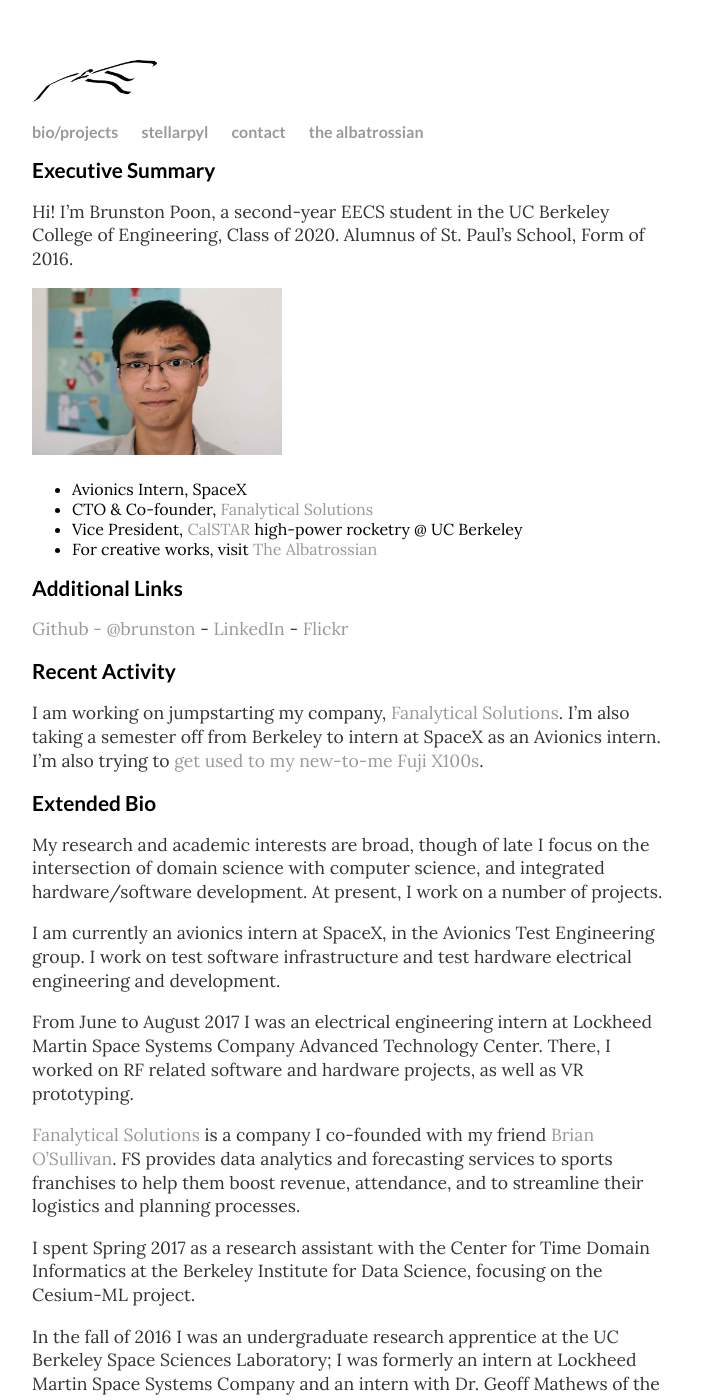
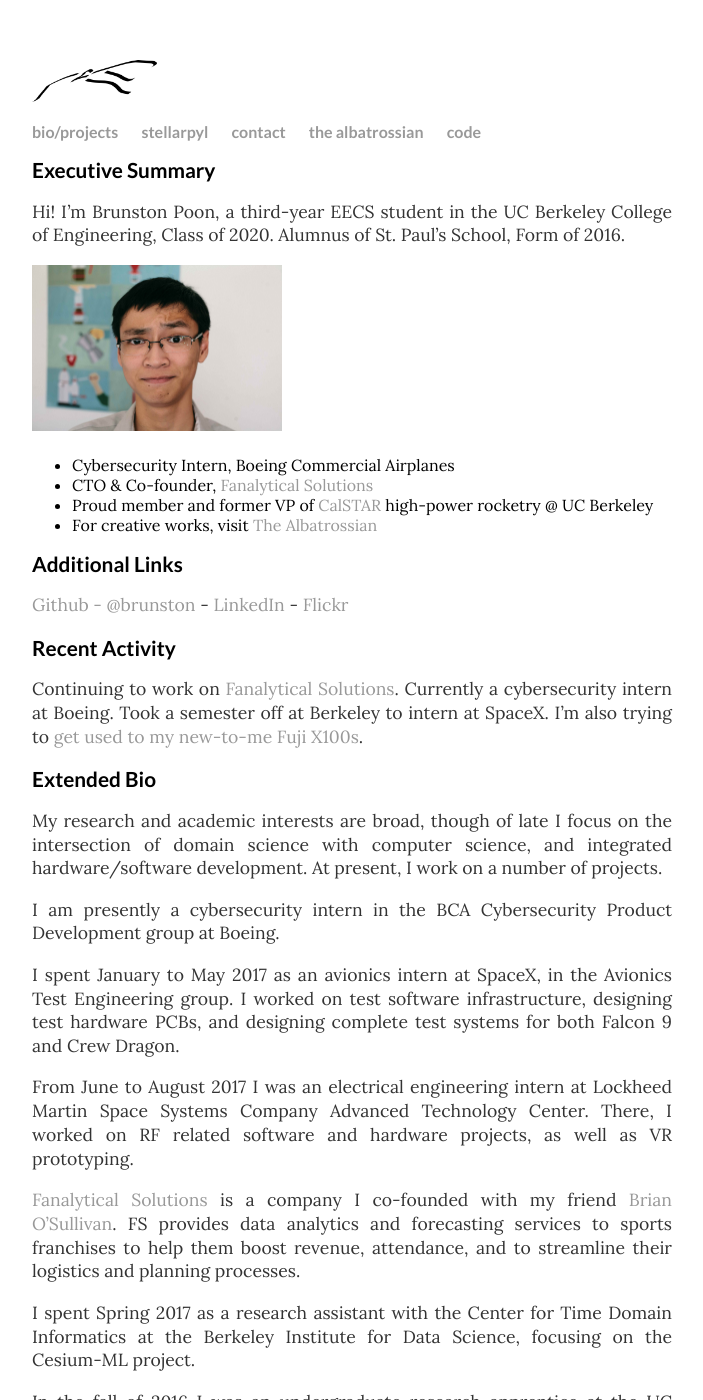
Before and after one commit to brupoon/brunstonio, a Jekyll site: the page built from index.md, in a window 1280 px wide and 1400 px high. Shown: the whole window, without its empty margins (288-991 px from the left). Built offline with Jekyll 4.4.1, drawn with Linux system fonts in a browser that asks for light colours; some of the changed text lies outside the part shown.

Commit message:
first commit

```diff
--- a/_layouts/default.html
+++ b/_layouts/default.html
@@ -13,10 +13,10 @@
                 <li><a href="/stellarpyl">stellarpyl</a></li>
         		<li><a href="/contact">contact</a></li>
     		    <li><a href="http://albatrossian.xyz/">the albatrossian</a></li>
-
+				<li><a href="/code">code</a></li>
             </ul>
 		</nav>
-		<div class="container">
+		<div class="container" style="text-align: justify">
 
     {{content}}
 
--- a/index.md
+++ b/index.md
@@ -6,13 +6,13 @@
 Executive Summary
 =================
 
-Hi! I'm Brunston Poon, a second-year EECS student in the UC Berkeley College of Engineering, Class of 2020. Alumnus of St. Paul's School, Form of 2016.
+Hi! I'm Brunston Poon, a third-year EECS student in the UC Berkeley College of Engineering, Class of 2020. Alumnus of St. Paul's School, Form of 2016.
 
 <img src="images/brunston.jpg" alt="Brunston" style="width: 250px;"/>
 
-* Avionics Intern, SpaceX
+* Cybersecurity Intern, Boeing Commercial Airplanes
 * CTO & Co-founder, [Fanalytical Solutions](http://fanalyticalsolutions.com)
-* Vice President, [CalSTAR](https://stars.berkeley.edu) high-power rocketry @ UC Berkeley
+* Proud member and former VP of [CalSTAR](https://stars.berkeley.edu) high-power rocketry @ UC Berkeley
 * For creative works, visit [The Albatrossian](http://albatrossian.xyz)
 
 Additional Links
@@ -23,14 +23,16 @@
 Recent Activity
 ===============
 
-I am working on jumpstarting my company, [Fanalytical Solutions](http://fanalyticalsolutions.com). I'm also taking a semester off from Berkeley to intern at SpaceX as an Avionics intern. I'm also trying to [get used to my new-to-me Fuji X100s](http://albatrossian.xyz/photos/thirtyinthirty/).
+Continuing to work on [Fanalytical Solutions](http://fanalyticalsolutions.com). Currently a cybersecurity intern at Boeing. Took a semester off at Berkeley to intern at SpaceX. I'm also trying to [get used to my new-to-me Fuji X100s](http://albatrossian.xyz/photos/thirtyinthirty/).
 
 Extended Bio
 ============
 
 My research and academic interests are broad, though of late I focus on the intersection of domain science with computer science, and integrated hardware/software development. At present, I work on a number of projects.
 
-I am currently an avionics intern at SpaceX, in the Avionics Test Engineering group. I work on test software infrastructure and test hardware electrical engineering and development.
+I am presently a cybersecurity intern in the BCA Cybersecurity Product Development group at Boeing.
+
+I spent January to May 2017 as an avionics intern at SpaceX, in the Avionics Test Engineering group. I worked on test software infrastructure, designing test hardware PCBs, and designing complete test systems for both Falcon 9 and Crew Dragon.
 
 From June to August 2017 I was an electrical engineering intern at Lockheed Martin Space Systems Company Advanced Technology Center. There, I worked on RF related software and hardware projects, as well as VR prototyping.
 
```
Also changed, not shown: other parts of _layouts/default.html (+1 -1 lines), code/index.md (added, +6 -0 lines).
